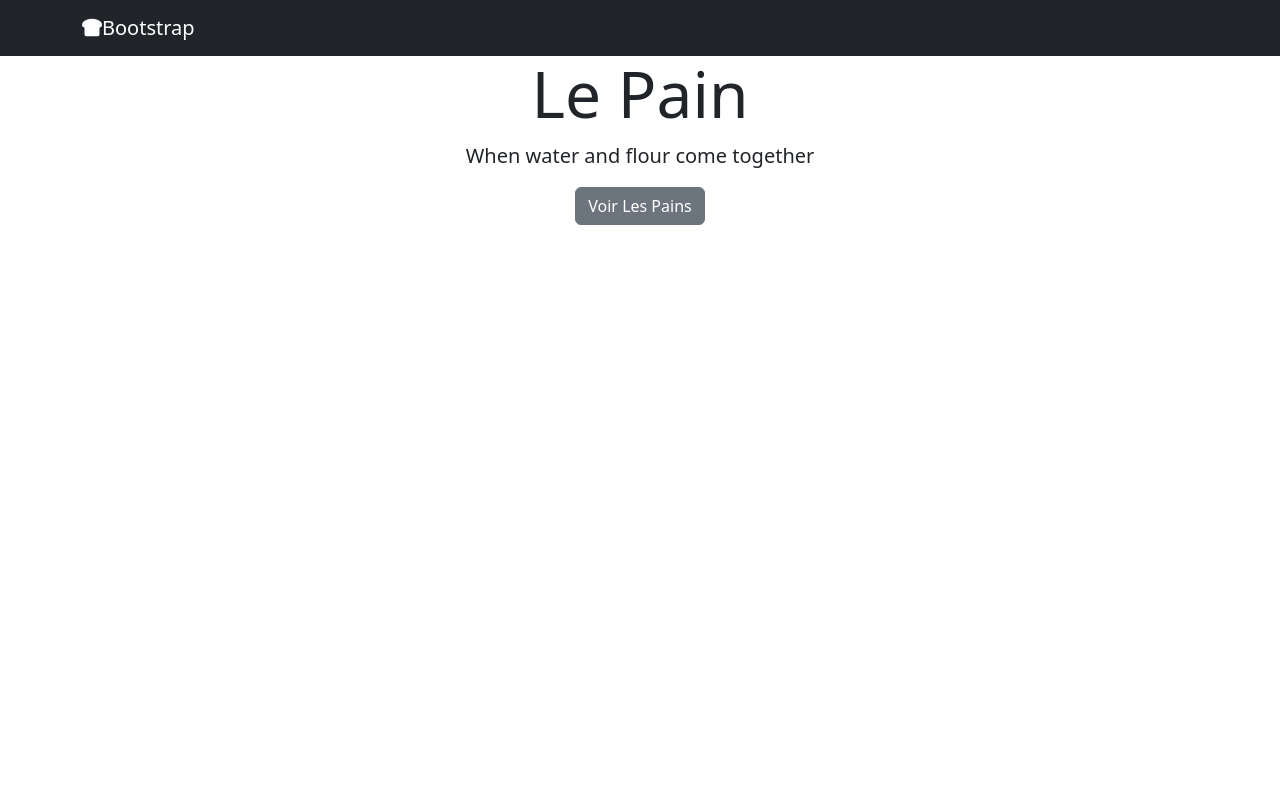
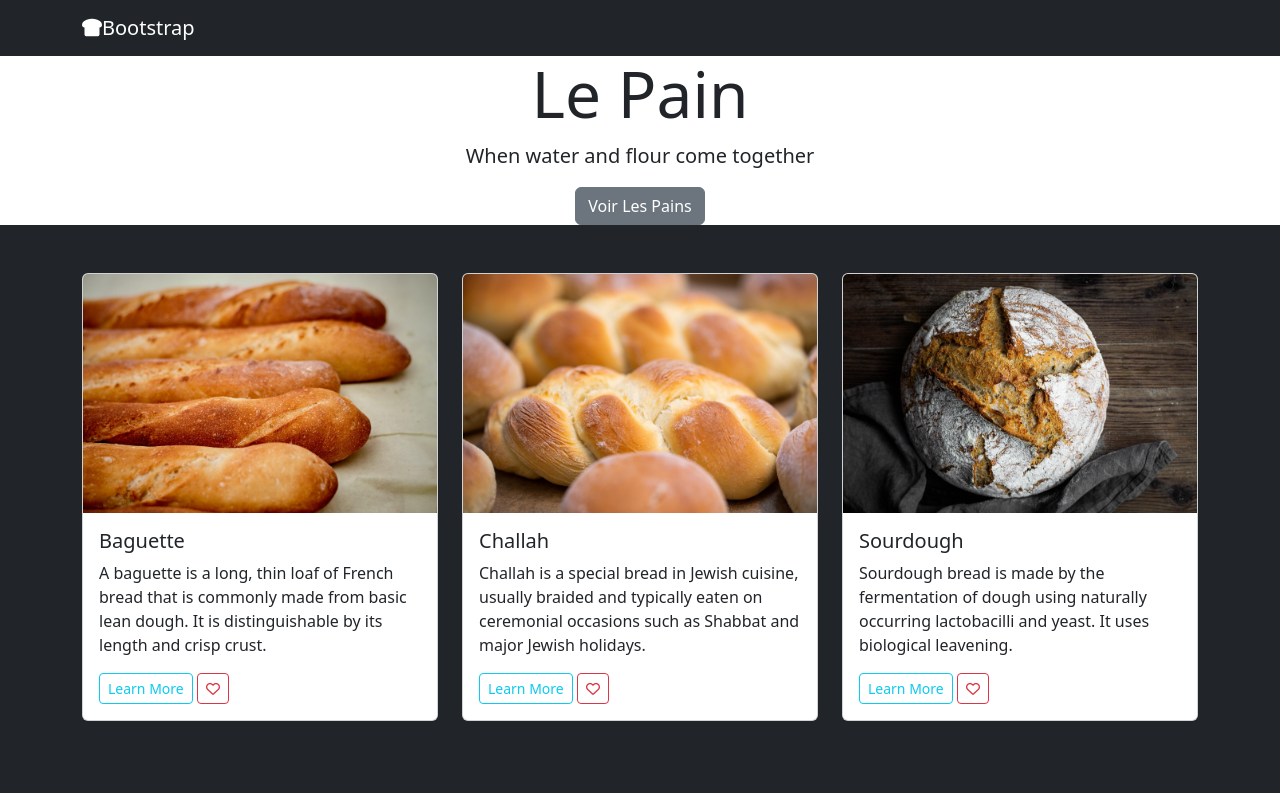
Before and after one commit to MattJRiley14/BootstrapLePain, a plain HTML site: page index.html in a window 1280 px wide. Drawn offline with nearby package versions, Linux system fonts and the light colour scheme.

Commit message:
HTML for Gallery section complete

```diff
--- a/index.html
+++ b/index.html
@@ -34,6 +34,70 @@
       <a href="#gallery" class="btn btn-secondary">Voir Les Pains</a>
     </section>
 
+    <!-- Gallery -->
+    <section id="gallery" class="bg-dark p-5">
+      <div class="container">
+
+        <!-- Bootstrap Grid -->
+        <div class="row">
+
+          <!-- Bread 1 -->
+          <section class="mb-4 col-lg-4">
+
+            <!-- Card 1 -->
+            <div class="card">
+              <img src="Images/baguette.jpg" class="card-img-top" alt="Baguette">
+              <div class="card-body">
+                <h5 class="card-title">Baguette</h5>
+                <p class="card-text">A baguette is a long, thin loaf of French bread that is commonly made from basic lean dough. It is distinguishable by its length and crisp crust.</p>
+                <a href="https://en.wikipedia.org/wiki/Baguette" class="btn btn-outline-info btn-sm">Learn More</a>
+                <a href="" class="btn btn-outline-danger btn-sm">
+                  <i class="fa-regular fa-heart"></i>
+                </a>
+              </div>
+            </div>
+          </section>
+
+          <!-- Bread 2 -->
+          <section class="mb-4 col-lg-4">
+
+            <!-- Card 2 -->
+            <div class="card">
+              <img src="Images/challah.jpg" class="card-img-top" alt="Challah">
+              <div class="card-body">
+                <h5 class="card-title">Challah</h5>
+                <p class="card-text">Challah is a special bread in Jewish cuisine, usually braided and typically eaten on ceremonial occasions such as Shabbat and major Jewish holidays.</p>
+                <a href="https://en.wikipedia.org/wiki/Challah" class="btn btn-outline-info btn-sm">Learn More</a>
+                <a href="" class="btn btn-outline-danger btn-sm">
+                  <i class="fa-regular fa-heart"></i>
+                </a>
+              </div>
+            </div>
+          </section>
+
+          <!-- Bread 3 -->
+          <section class="mb-4 col-lg-4">
+
+            <!-- Card 3 -->
+            <div class="card">
+              <img src="Images/sourdough.jpg" class="card-img-top" alt="Sourdough">
+              <div class="card-body">
+                <h5 class="card-title">Sourdough</h5>
+                <p class="card-text">Sourdough bread is made by the fermentation of dough using naturally occurring lactobacilli and yeast. It uses biological leavening.</p>
+                <a href="https://en.wikipedia.org/wiki/Sourdough" class="btn btn-outline-info btn-sm">Learn More</a>
+                <a href="" class="btn btn-outline-danger btn-sm">
+                  <i class="fa-regular fa-heart"></i>
+                </a>
+              </div>
+            </div>
+          </section>
+
+
+        </div>
+      </div>
+    </section>
+
+
 
     <script src="https://cdn.jsdelivr.net/npm/bootstrap@5.3.0-alpha3/dist/js/bootstrap.bundle.min.js" integrity="sha384-ENjdO4Dr2bkBIFxQpeoTz1HIcje39Wm4jDKdf19U8gI4ddQ3GYNS7NTKfAdVQSZe" crossorigin="anonymous"></script>
   </body>
```
